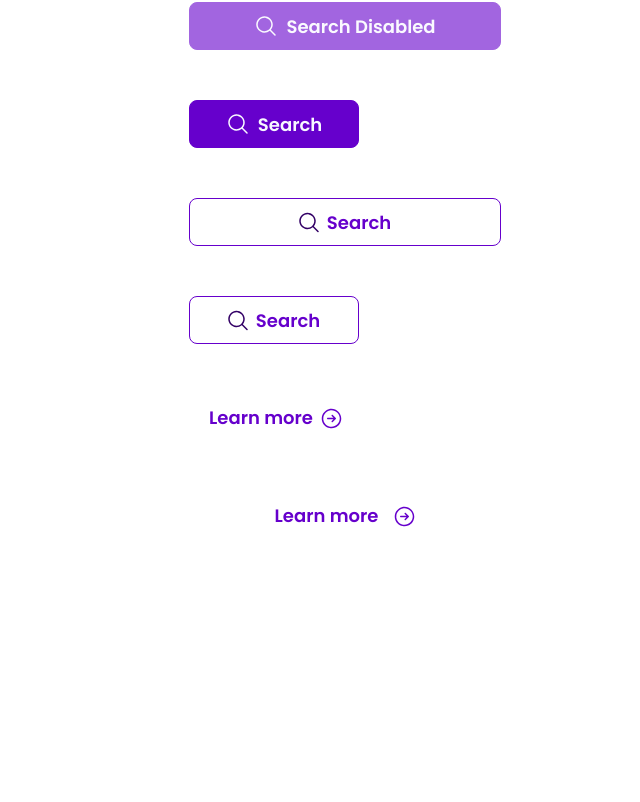
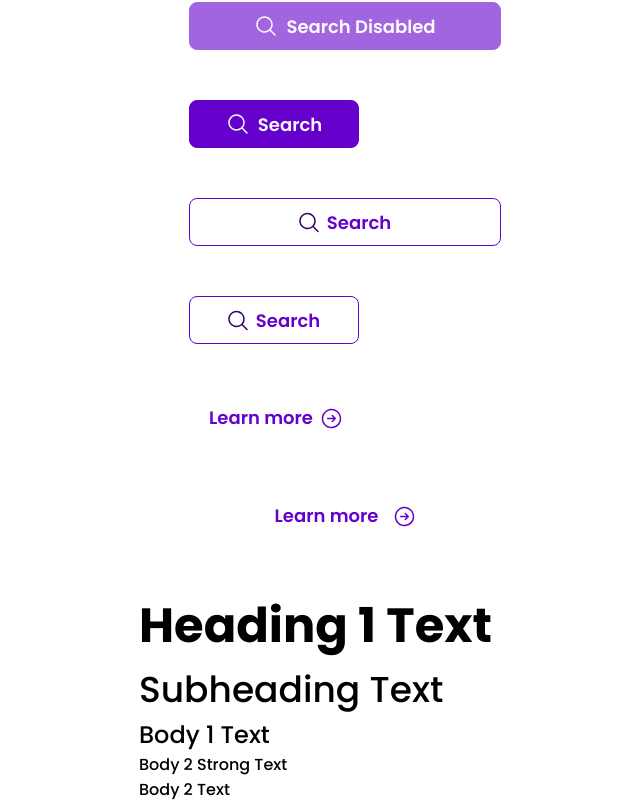
Before and after one commit to shademel/neurostudy-portal, a Next.js app: page / in a window 1280 px wide. Shown: the part 224-1026 px from the top of the page, without its empty margins (295-935 px from the left). Before the commit the page ends 814 px from the top, so only its background shows below. Built offline with nearby package versions, Linux system fonts and the light colour scheme.

Commit message:
create Typography component

```diff
--- /dev/null
+++ b/src/app/components/typography/Example.tsx
@@ -0,0 +1,17 @@
+// can be deleted later
+import React from 'react';
+import Typography, { TypographyVariant } from './Typography';
+
+const ExampleComponent = () => {
+  return (
+    <div>
+      <Typography variant={TypographyVariant.H1}>Heading 1 Text</Typography>
+      <Typography variant={TypographyVariant.H2}>Subheading Text</Typography>
+      <Typography variant={TypographyVariant.Body1}>Body 1 Text</Typography>
+      <Typography variant={TypographyVariant.Body2Strong}>Body 2 Strong Text</Typography>
+      <Typography variant={TypographyVariant.Body2}>Body 2 Text</Typography>
+    </div>
+  );
+};
+
+export default ExampleComponent;
--- /dev/null
+++ b/src/app/components/typography/Typography.tsx
@@ -0,0 +1,60 @@
+import React from 'react';
+
+export enum TypographyVariant {
+  H1 = 'h1',
+  H2 = 'h2',
+  Body1 = 'body1',
+  Body2Strong = 'body2-strong',
+  Body2 = 'body2',
+}
+
+interface TypographyProps {
+  variant: TypographyVariant;
+  children: React.ReactNode;
+  ariaLabel?: string;
+  ariaLabelledBy?: string;
+  role?: string;
+  tabIndex?: number;
+}
+
+const Typography: React.FC<TypographyProps> = ({
+  variant,
+  children,
+  ariaLabel,
+  ariaLabelledBy,
+  role,
+  tabIndex,
+}) => {
+  const getStyle = () => {
+    switch (variant) {
+      case TypographyVariant.H1:
+        return { fontSize: '48px', fontWeight: 'bold' };
+      case TypographyVariant.H2:
+        return { fontSize: '36px', fontWeight: 'medium' };
+      case TypographyVariant.Body1:
+        return { fontSize: '24px', fontWeight: 'regular' };
+      case TypographyVariant.Body2Strong:
+        return { fontSize: '16px', fontWeight: 'semibold' };
+      case TypographyVariant.Body2:
+        return { fontSize: '16px', fontWeight: 'regular' };
+      default:
+        return {};
+    }
+  };
+
+  const style = getStyle();
+
+  return (
+    <div
+      style={style}
+      aria-label={ariaLabel}
+      aria-labelledby={ariaLabelledBy}
+      role={role}
+      tabIndex={tabIndex}
+    >
+      {children}
+    </div>
+  );
+};
+
+export default Typography;
--- a/src/app/page.tsx
+++ b/src/app/page.tsx
@@ -1,6 +1,9 @@
 import Image from 'next/image'
 import styles from './page.module.css'
 import ButtonDisplay from './components/buttons/ButtonDisplay'
+
+import Example from './components/typography/Example'
+
 export default function Home() {
   return (
     <main className={styles.main}>
@@ -9,6 +12,7 @@ export default function Home() {
       </div>
       <div>
         <ButtonDisplay></ButtonDisplay>
+        <Example></Example>
       </div>
     </main>
   )
```
